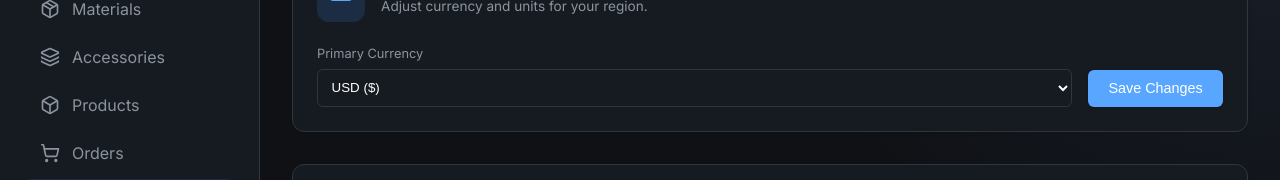
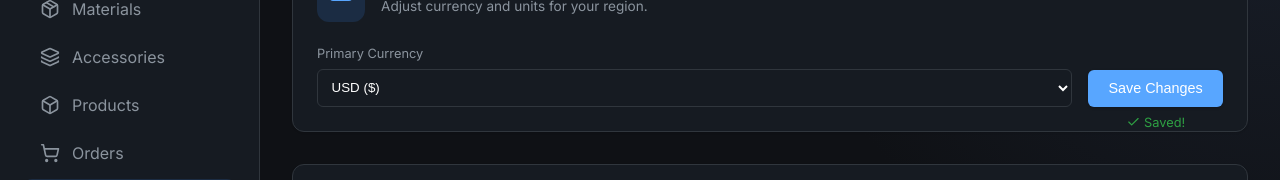
Before and after one commit to waldekglaz/dts-inventory, a Next.js app: page /settings in a window 1280 px wide. Both pictures are taken after a click on the button "Save Changes". Shown: the part 192-372 px from the top of the page. Built offline with nearby package versions, Linux system fonts and the light colour scheme; no server answers; the database is empty.

Commit message:
Add save feedback and loading states to settings page

```diff
--- a/app/settings/actions.ts
+++ b/app/settings/actions.ts
@@ -11,5 +11,7 @@ export async function updateCurrency(formData: FormData) {
         revalidatePath('/materials');
         revalidatePath('/products');
         revalidatePath('/settings');
+        return { success: true };
     }
+    return { success: false };
 }
--- a/app/settings/page.tsx
+++ b/app/settings/page.tsx
@@ -2,6 +2,7 @@ import { Settings as SettingsIcon, Database, Terminal, ShieldCheck, Banknote } f
 import path from 'path';
 import { getSetting } from '@/lib/db';
 import { updateCurrency } from './actions';
+import CurrencySettingsForm from '@/components/CurrencySettingsForm';
 
 export const dynamic = 'force-dynamic';
 
@@ -28,26 +29,7 @@ export default function SettingsPage() {
                         </div>
                     </div>
 
-                    <form action={updateCurrency} style={{ display: 'flex', alignItems: 'center', gap: '1rem' }}>
-                        <div style={{ flex: 1 }}>
-                            <label style={{ display: 'block', fontSize: '0.8rem', color: 'var(--text-secondary)', marginBottom: '0.5rem' }}>Primary Currency</label>
-                            <select
-                                name="currency"
-                                key={currentCurrency}
-                                defaultValue={currentCurrency}
-                                style={{ width: '100%', background: 'var(--bg-panel)', border: '1px solid var(--border-subtle)', padding: '0.6rem', borderRadius: '6px', color: 'white' }}
-                            >
-                                <option value="USD">USD ($)</option>
-                                <option value="EUR">EUR (€)</option>
-                                <option value="GBP">GBP (£)</option>
-                                <option value="PLN">PLN (zł)</option>
-                                <option value="JPY">JPY (¥)</option>
-                            </select>
-                        </div>
-                        <button type="submit" className="btn btn-primary" style={{ marginTop: '1.5rem' }}>
-                            Save Changes
-                        </button>
-                    </form>
+                    <CurrencySettingsForm currentCurrency={currentCurrency} />
                 </div>
 
                 <div className="card">
--- /dev/null
+++ b/components/CurrencySettingsForm.tsx
@@ -0,0 +1,77 @@
+'use client';
+
+import { useState, useEffect } from 'react';
+import { updateCurrency } from '@/app/settings/actions';
+import { Check } from 'lucide-react';
+
+interface CurrencySettingsFormProps {
+    currentCurrency: string;
+}
+
+export default function CurrencySettingsForm({ currentCurrency }: CurrencySettingsFormProps) {
+    const [isSaving, setIsSaving] = useState(false);
+    const [showSuccess, setShowSuccess] = useState(false);
+
+    useEffect(() => {
+        if (showSuccess) {
+            const timer = setTimeout(() => setShowSuccess(false), 3000);
+            return () => clearTimeout(timer);
+        }
+    }, [showSuccess]);
+
+    async function handleSubmit(formData: FormData) {
+        setIsSaving(true);
+        const result = await updateCurrency(formData);
+        setIsSaving(false);
+        if (result?.success) {
+            setShowSuccess(true);
+        }
+    }
+
+    return (
+        <form action={handleSubmit} style={{ display: 'flex', alignItems: 'center', gap: '1rem' }}>
+            <div style={{ flex: 1 }}>
+                <label style={{ display: 'block', fontSize: '0.8rem', color: 'var(--text-secondary)', marginBottom: '0.5rem' }}>Primary Currency</label>
+                <select
+                    name="currency"
+                    key={currentCurrency}
+                    defaultValue={currentCurrency}
+                    disabled={isSaving}
+                    style={{ width: '100%', background: 'var(--bg-panel)', border: '1px solid var(--border-subtle)', padding: '0.6rem', borderRadius: '6px', color: 'white' }}
+                >
+                    <option value="USD">USD ($)</option>
+                    <option value="EUR">EUR (€)</option>
+                    <option value="GBP">GBP (£)</option>
+                    <option value="PLN">PLN (zł)</option>
+                    <option value="JPY">JPY (¥)</option>
+                </select>
+            </div>
+            <div style={{ position: 'relative', marginTop: '1.5rem' }}>
+                <button
+                    type="submit"
+                    className="btn btn-primary"
+                    disabled={isSaving}
+                    style={{ minWidth: '120px' }}
+                >
+                    {isSaving ? 'Saving...' : 'Save Changes'}
+                </button>
+                {showSuccess && (
+                    <div style={{
+                        position: 'absolute',
+                        top: '100%',
+                        left: '50%',
+                        transform: 'translateX(-50%)',
+                        marginTop: '0.5rem',
+                        display: 'flex',
+                        alignItems: 'center',
+                        gap: '0.25rem',
+                        color: 'var(--success)',
+                        fontSize: '0.8rem'
+                    }}>
+                        <Check size={14} /> Saved!
+                    </div>
+                )}
+            </div>
+        </form>
+    );
+}
```
